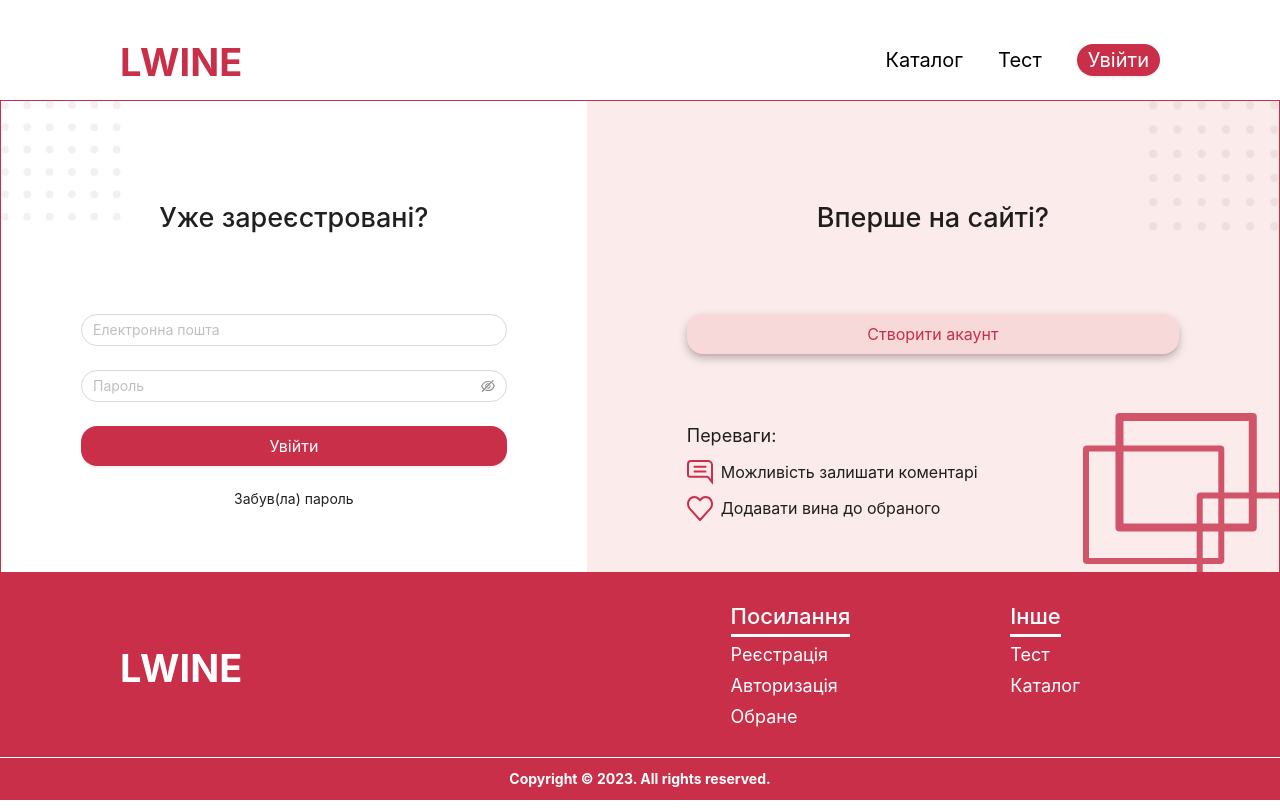
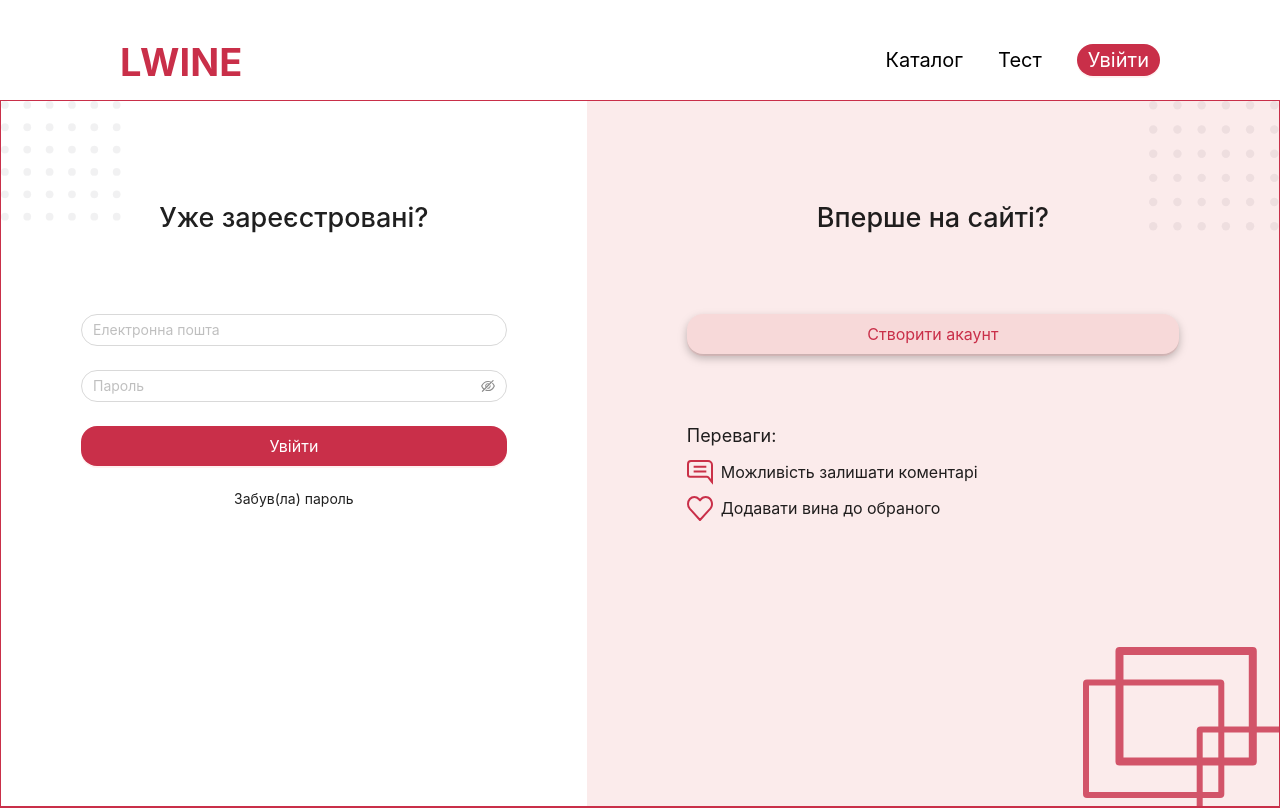
Before and after one commit to Nattalli/lteam-wine-map, a React (Create React App) app in the folder frontend/: page /login in a window 1280 px wide. Shown: the top 808 px of the page. Built offline with nearby package versions, Linux system fonts and the light colour scheme; no server answers.

Commit message:
add bottom padding

```diff
--- a/frontend/src/pages/login/Login.scoped.scss
+++ b/frontend/src/pages/login/Login.scoped.scss
@@ -6,6 +6,7 @@
   > * {
     height: 100%;
     padding-top: 100px !important;
+    padding-bottom: 260px !important;
     display: flex;
     flex-direction: column;
   }
```
